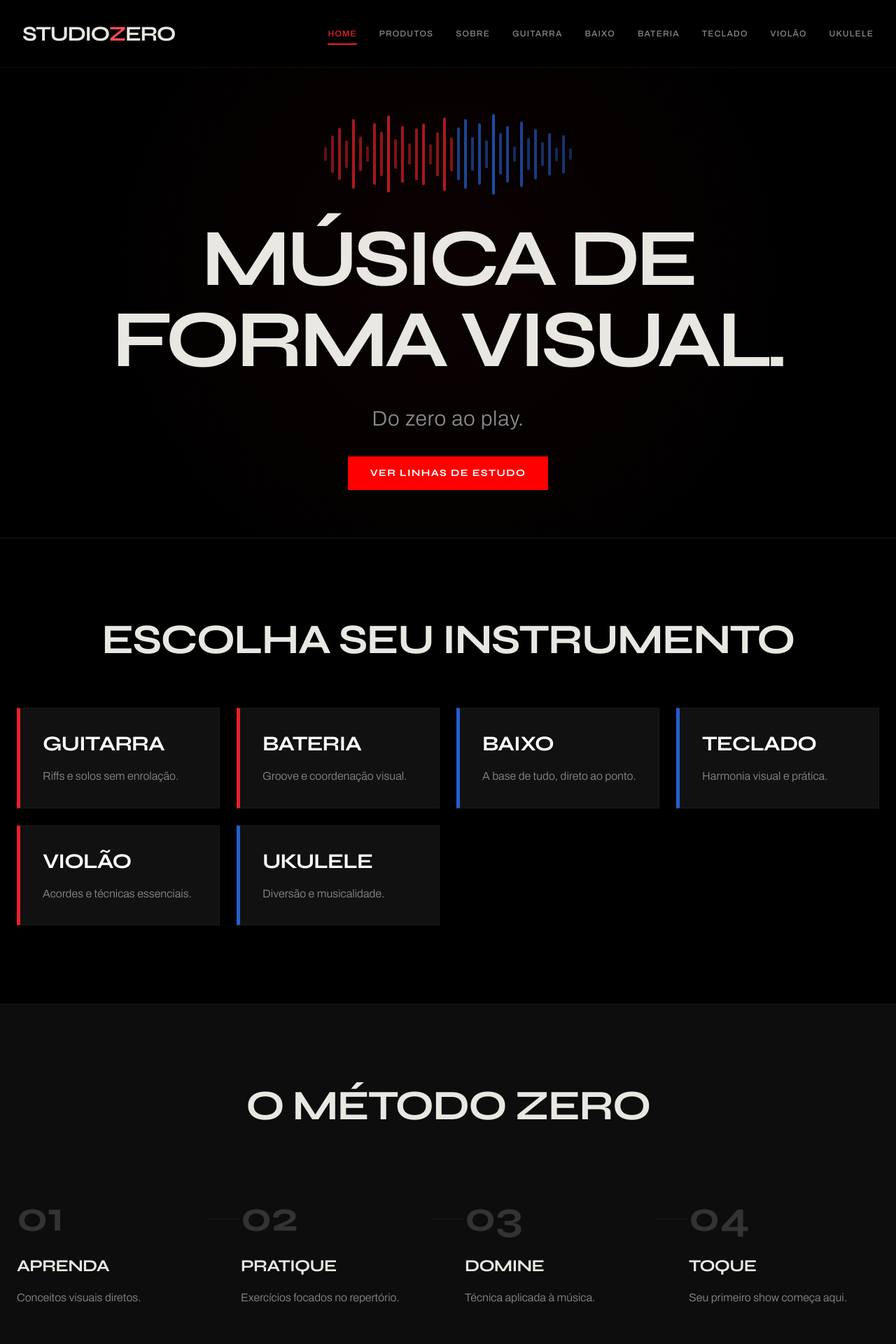
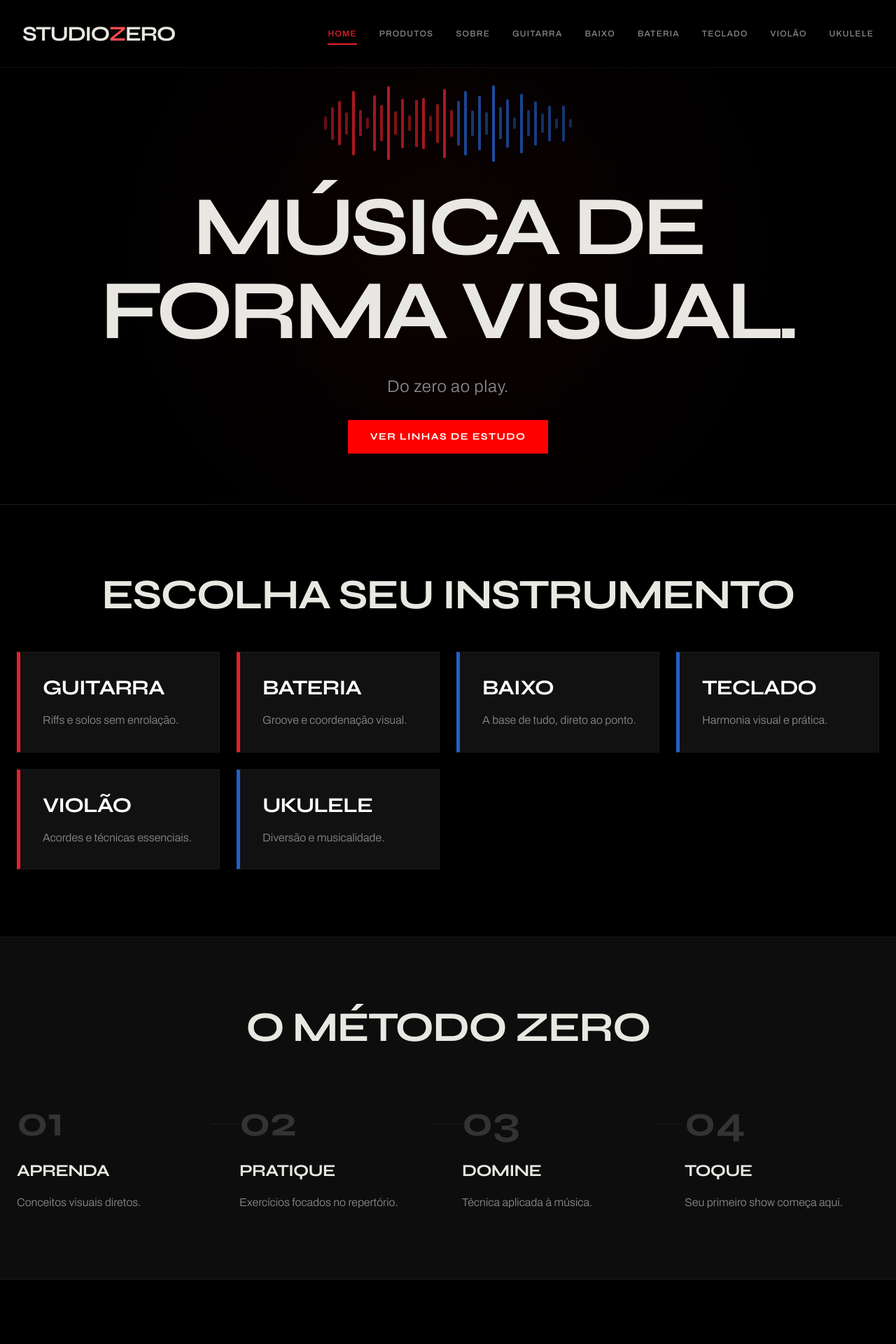
Before and after one commit to Tiffanylimaa/studiozero, a React (Vite) app in the folder apps/web/: page / in a window 1280 px wide. Shown: the top 1920 px of the page at 70% size. Built offline with nearby package versions, Linux system fonts and the light colour scheme.

Commit message:
Compact homepage spacing

```diff
--- a/apps/web/src/pages/HomePage.jsx
+++ b/apps/web/src/pages/HomePage.jsx
@@ -109,14 +109,14 @@ function HomePage() {
 
       <main>
         {/* SECTION 1: HERO */}
-        <section className="relative min-h-[92svh] md:min-h-[96svh] flex flex-col items-center justify-center pt-24 px-6 overflow-hidden">
+        <section className="relative min-h-[86svh] md:min-h-[90svh] flex flex-col items-center justify-center pt-24 pb-12 px-6 overflow-hidden">
           <div className="absolute inset-0 bg-[radial-gradient(circle_at_center,rgba(232,32,42,0.05)_0%,transparent_70%)] pointer-events-none" />
 
           <motion.div
             initial={{ opacity: 0, y: 40 }}
             animate={{ opacity: 1, y: 0 }}
             transition={{ duration: 0.8, ease: "easeOut" }}
-            className="relative z-10 text-center max-w-6xl mx-auto space-y-7 md:space-y-9"
+            className="relative z-10 text-center max-w-6xl mx-auto space-y-6 md:space-y-8"
           >
             <div className="flex items-center justify-center gap-1 md:gap-[6px] mb-6 md:mb-8 h-20 md:h-28 opacity-80 mix-blend-screen">
               {WAVEFORM_BARS.map((bar, i) => {
@@ -127,11 +127,11 @@ function HomePage() {
               })}
             </div>
 
-            <h1 className="text-5xl sm:text-6xl md:text-7xl lg:text-[6.5rem] xl:text-[7.25rem] font-syne font-bold leading-[0.95] tracking-tighter uppercase">
+            <h1 className="text-5xl sm:text-6xl md:text-7xl lg:text-[6.5rem] xl:text-[7.5rem] font-syne font-bold leading-[0.95] tracking-tighter uppercase">
               Música de<br />forma visual.
             </h1>
 
-            <p className="text-2xl md:text-3xl font-light text-muted-foreground tracking-wide">
+            <p className="text-xl md:text-2xl font-light text-muted-foreground tracking-wide">
               Do zero ao play.
             </p>
 
@@ -144,9 +144,9 @@ function HomePage() {
         </section>
 
         {/* SECTION 2: INSTRUMENTS GRID */}
-        <section className="py-24 md:py-28 px-6 bg-background border-t border-border">
+        <section className="py-20 md:py-24 px-6 bg-background border-t border-border">
           <div className="max-w-7xl mx-auto">
-            <h2 className="mb-16 text-center">Escolha seu instrumento</h2>
+            <h2 className="mb-10 md:mb-12 text-center">Escolha seu instrumento</h2>
             <div className="grid grid-cols-1 md:grid-cols-2 lg:grid-cols-4 gap-6">
               {instruments.map((inst, i) => (
                 <motion.div
@@ -167,10 +167,10 @@ function HomePage() {
         </section>
 
         {/* SECTION 3: METHOD */}
-        <section className="py-24 md:py-28 px-6 bg-section-contrast border-y border-border">
+        <section className="py-20 md:py-24 px-6 bg-section-contrast border-y border-border">
           <div className="max-w-7xl mx-auto">
-            <h2 className="mb-20 text-center">O Método Zero</h2>
-            <div className="grid grid-cols-1 md:grid-cols-4 gap-12 relative">
+            <h2 className="mb-12 md:mb-14 text-center">O Método Zero</h2>
+            <div className="grid grid-cols-1 md:grid-cols-4 gap-8 md:gap-10 relative">
               <div className="hidden md:block absolute top-12 left-0 w-full h-[1px] bg-border" />
               {steps.map((step, i) => (
                 <div key={i} className="relative z-10 bg-section-contrast pt-4">
@@ -186,9 +186,9 @@ function HomePage() {
         </section>
 
         {/* SECTION 4: PRODUCTS */}
-        <section className="py-24 md:py-28 px-6 bg-background">
+        <section className="py-20 md:py-24 px-6 bg-background">
           <div className="max-w-7xl mx-auto">
-            <div className="text-center mb-16 max-w-4xl mx-auto">
+            <div className="text-center mb-10 md:mb-12 max-w-4xl mx-auto">
               <h2 className="mb-6">Escolha sua forma de estudar</h2>
               <p className="text-xl md:text-2xl text-foreground font-light mb-4">
                 Três formas de estudar música com direção: por repertório, por trilha prática ou por experiência completa.
@@ -211,7 +211,7 @@ function HomePage() {
                     <p className="text-muted-foreground font-light mb-6">{prod.desc}</p>
                   )}
 
-                  <ul className={`space-y-3 mb-8 flex-grow ${!prod.desc ? 'mt-4' : ''}`}>
+                  <ul className={`space-y-3 mb-8 flex-grow ${!prod.desc ? 'mt-3' : ''}`}>
                     {prod.features.map((feat, j) => (
                       <li key={j} className="flex items-start text-sm text-foreground/80">
                         <Check className="w-5 h-5 text-primary mr-3 shrink-0" />
@@ -239,9 +239,14 @@ function HomePage() {
         </section>
 
         {/* SECTION 5: FINAL CTA */}
-        <section className="py-40 px-6 bg-background border-t border-border text-center">
-          <div className="max-w-3xl mx-auto space-y-10">
-            <h2 className="text-5xl md:text-7xl">Sua vez de tocar.</h2>
+        <section className="py-24 md:py-28 px-6 bg-background border-t border-border text-center">
+          <div className="max-w-3xl mx-auto space-y-6">
+            <h2 className="text-4xl md:text-6xl">Sua vez de tocar.</h2>
+            <Button asChild className="bg-primary hover:bg-primary/90 text-white rounded-sm px-6 md:px-8 py-4 md:py-5 font-syne uppercase tracking-widest whitespace-normal text-center leading-tight">
+              <Link to="/produtos">
+                Ver materiais
+              </Link>
+            </Button>
           </div>
         </section>
       </main>
```
